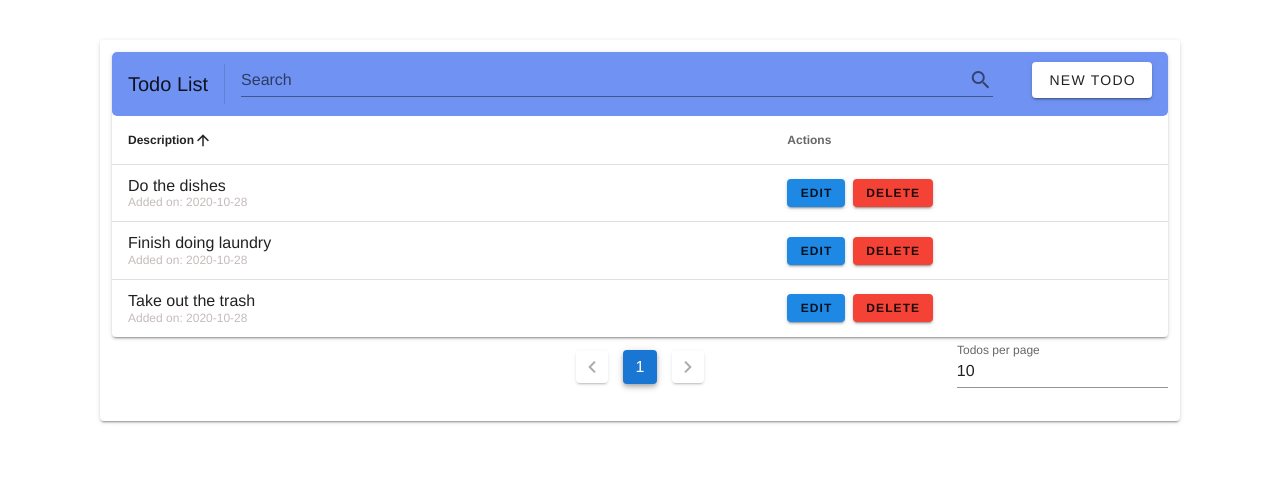
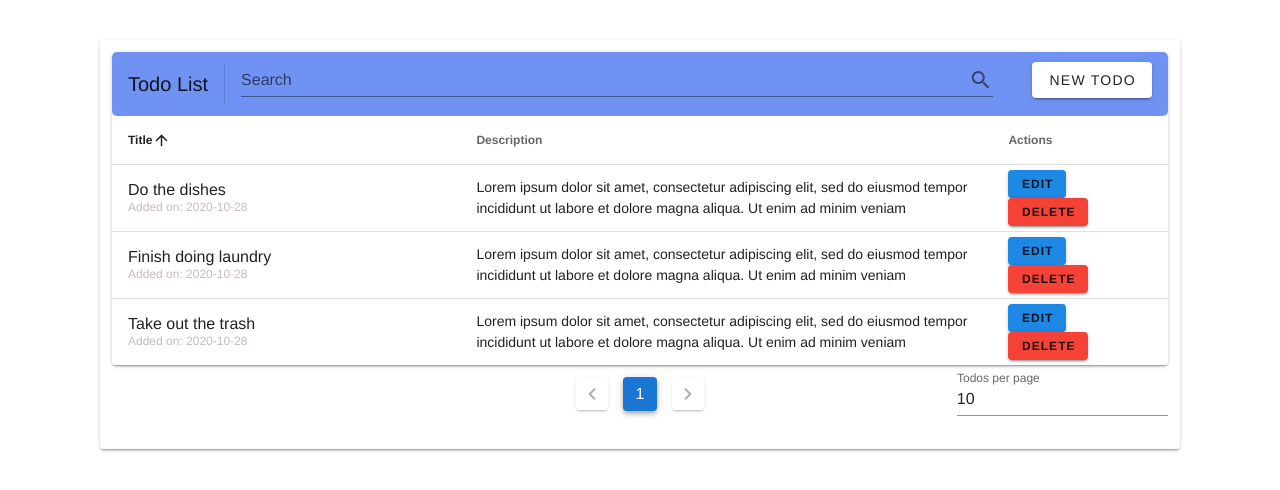
Before and after one commit to ntqhuong/todolist_vuetify, a Vue app: page /#/todolist in a window 1280 px wide. Shown: the top 490 px of the page. Built offline with nearby package versions, Linux system fonts and the light colour scheme.

Commit message:
Update TodoList.vue

```diff
--- a/src/components/TodoList.vue
+++ b/src/components/TodoList.vue
@@ -4,7 +4,7 @@
       :headers="headers"
       :items="todos"
       :search="search"
-      sort-by="description"
+      :sort-by="['title']"
       class="elevation-2"
       :page.sync="page"
       :items-per-page="itemsPerPage"
@@ -37,6 +37,10 @@
                 <v-container>
                   <v-row>
                     <v-col cols="12" sm="6" md="4">
+                      <v-text-field
+                        v-model="editedItem.title"
+                        label="Title"
+                      ></v-text-field>
                       <v-text-field
                         v-model="editedItem.description"
                         label="Description"
@@ -108,19 +112,24 @@
           </v-dialog>
         </v-toolbar>
       </template>
-      <template v-slot:item.description="{ item }">
+      <template v-slot:item.title="{ item }">
         <v-list-item-content>
           <v-list-item-title
-            class="todo-item"
+            class="todo-title"
             @click="toggleTodo(item)"
             :class="{
               done: item.completed,
             }"
-            >{{ item.description }}</v-list-item-title
+            >{{ item.title }}</v-list-item-title
           >
           <v-list-item-subtitle class="todoDay"
             >Added on: {{ item.date }}</v-list-item-subtitle
           >
+        </v-list-item-content>
+      </template>
+      <template v-slot:item.description="{ item }">
+        <v-list-item-content class="todo-desc">
+          {{item.description}}
         </v-list-item-content>
       </template>
       <template v-slot:item.actions="{ item }">
@@ -158,17 +167,20 @@ export default {
     dialogDelete: false,
     search: "",
     headers: [
-      { text: "Description", align: "start", value: "description" },
+      { text: "Title", align: "start", value: "title" },
+      { text: "Description", align: "start", value: "description", sortable: false },
       { text: "Actions", value: "actions", sortable: false },
     ],
     todos: [],
     editedIndex: -1,
     editedItem: {
+      title: "",
       description: "",
       date: "",
       completed: false,
     },
     defaultItem: {
+      title: "",
       description: "",
       date: "",
       completed: false,
@@ -199,17 +211,20 @@ export default {
     initialize() {
       this.todos = [
         {
-          description: "Do the dishes",
+          title: "Do the dishes",
+          description: "Lorem ipsum dolor sit amet, consectetur adipiscing elit, sed do eiusmod tempor incididunt ut labore et dolore magna aliqua. Ut enim ad minim veniam",
           date: this.datePicker,
           completed: false,
         },
         {
-          description: "Take out the trash",
+          title: "Take out the trash",
+          description: "Lorem ipsum dolor sit amet, consectetur adipiscing elit, sed do eiusmod tempor incididunt ut labore et dolore magna aliqua. Ut enim ad minim veniam",
           date: this.datePicker,
           completed: false,
         },
         {
-          description: "Finish doing laundry",
+          title: "Finish doing laundry",
+          description: "Lorem ipsum dolor sit amet, consectetur adipiscing elit, sed do eiusmod tempor incididunt ut labore et dolore magna aliqua. Ut enim ad minim veniam",
           date: this.datePicker,
           completed: false,
         },
@@ -288,8 +303,10 @@ export default {
 .done {
   text-decoration: line-through;
 }
-.todo-item {
+.todo-title {
   cursor: pointer;
+  display: block;
+  width: 200px;
 }
 .todoDay {
   font-size: 12px;
@@ -300,4 +317,8 @@ export default {
   margin-left: 80%;
   margin-top: -45px;
 }
+.todo-desc {
+  display: block;
+  width: 500px;
+}
 </style>
```
